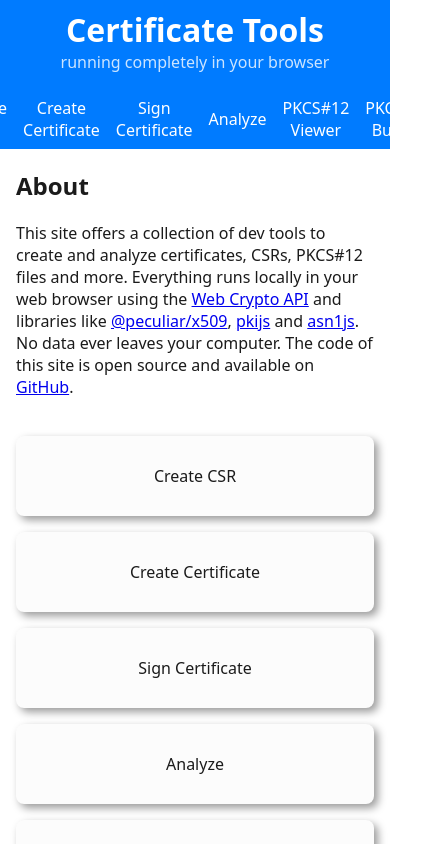
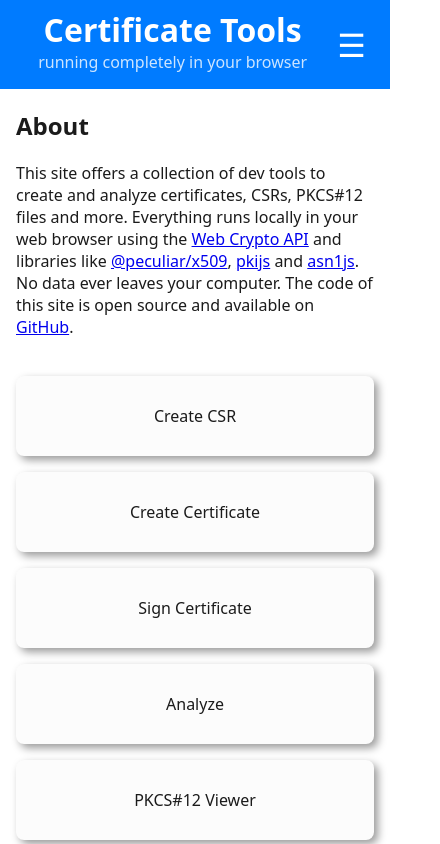
Before and after one commit to sbaeumlisberger/cert-tools, a SvelteKit app: page / in a window 390 px wide. Shown: the top 844 px of the page, 440 px wide, since content can reach past the window. Built offline with nearby package versions, Linux system fonts and the light colour scheme.

Commit message:
Collapse navigation on small screens

```diff
--- a/src/routes/+layout.svelte
+++ b/src/routes/+layout.svelte
@@ -1,14 +1,26 @@
 <script lang="ts">
+	import { afterNavigate } from '$app/navigation';
 	import { base } from '$app/paths';
+
+	afterNavigate(() => {
+		document.getElementById('nav')!.classList.remove('open');
+	});
+
+	function toggleNav() {
+		document.getElementById('nav')!.classList.toggle('open');
+	}
 </script>
 
 <div class="header">
 	<div class="header-content">
-		<a class="app-title-container" href="{base}/">
-			<h1 class="app-title">Certificate Tools</h1>
-			<div class="app-subtitle">running completely in your browser</div>
-		</a>
-		<div class="nav">
+		<div class="title-nav-button-container">
+			<a class="app-title-container" href="{base}/">
+				<h1 class="app-title">Certificate Tools</h1>
+				<div class="app-subtitle">running completely in your browser</div>
+			</a>
+			<button class="toggle-nav-button" on:click={toggleNav}>☰</button>
+		</div>
+		<div id="nav" class="nav">
 			<a class="nav-item" href="{base}/csr">Create CSR</a>
 			<a class="nav-item" href="{base}/certificate">Create Certificate</a>
 			<a class="nav-item" href="{base}/sign">Sign Certificate</a>
@@ -40,7 +52,12 @@
 		flex-wrap: wrap;
 	}
 
+	.title-nav-button-container {
+		display: flex;
+	}
+
 	.app-title-container {
+		flex: 1;
 		align-self: center;
 		padding-block: 0.5rem;
 		text-decoration: none;
@@ -59,14 +76,41 @@
 		margin-bottom: 0.5rem;
 	}
 
+	.toggle-nav-button {
+		background: transparent;
+		font-size: 2rem;
+		border: none;
+		display: none;
+	}
+
+	.toggle-nav-button:hover {
+		background: #00000011;
+	}
+
+	.toggle-nav-button:focus-visible {
+		outline: white 1px solid;
+	}
+
 	.nav {
 		flex: 1;
 		display: flex;
 	}
 
-	@media (max-width: 380px) {
+	@media (max-width: 600px) {
+		.header-content {
+			flex-direction: column;
+		}
+
 		.nav {
-			flex-wrap: wrap;
+			flex-direction: column;
+		}
+
+		.nav:not(.open) {
+			display: none;
+		}
+
+		.toggle-nav-button {
+			display: block;
 		}
 	}
 
```
